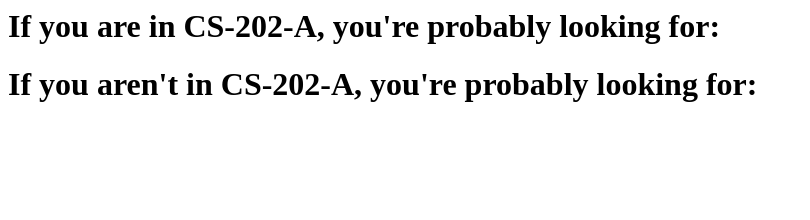
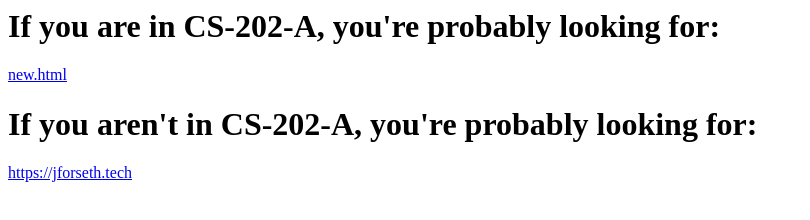
Before and after one commit to jforseth210/jforseth210.github.io, a plain HTML site: page index.html in a window 1280 px wide. Shown: the whole page, without its empty margins (0-810 px from the left). Drawn offline with Linux system fonts and the light colour scheme.

Commit message:
Update landing page

```diff
--- a/index.html
+++ b/index.html
@@ -1,4 +1,4 @@
 <h1>If you are in CS-202-A, you're probably looking for:</h1>
-<a href="new.html"></a>
+<a href="new.html">new.html</a>
 <h1>If you aren't in CS-202-A, you're probably looking for:</h1>
-<a href="https://jforseth.tech"></a>
+<a href="https://jforseth.tech">https://jforseth.tech</a>
```
